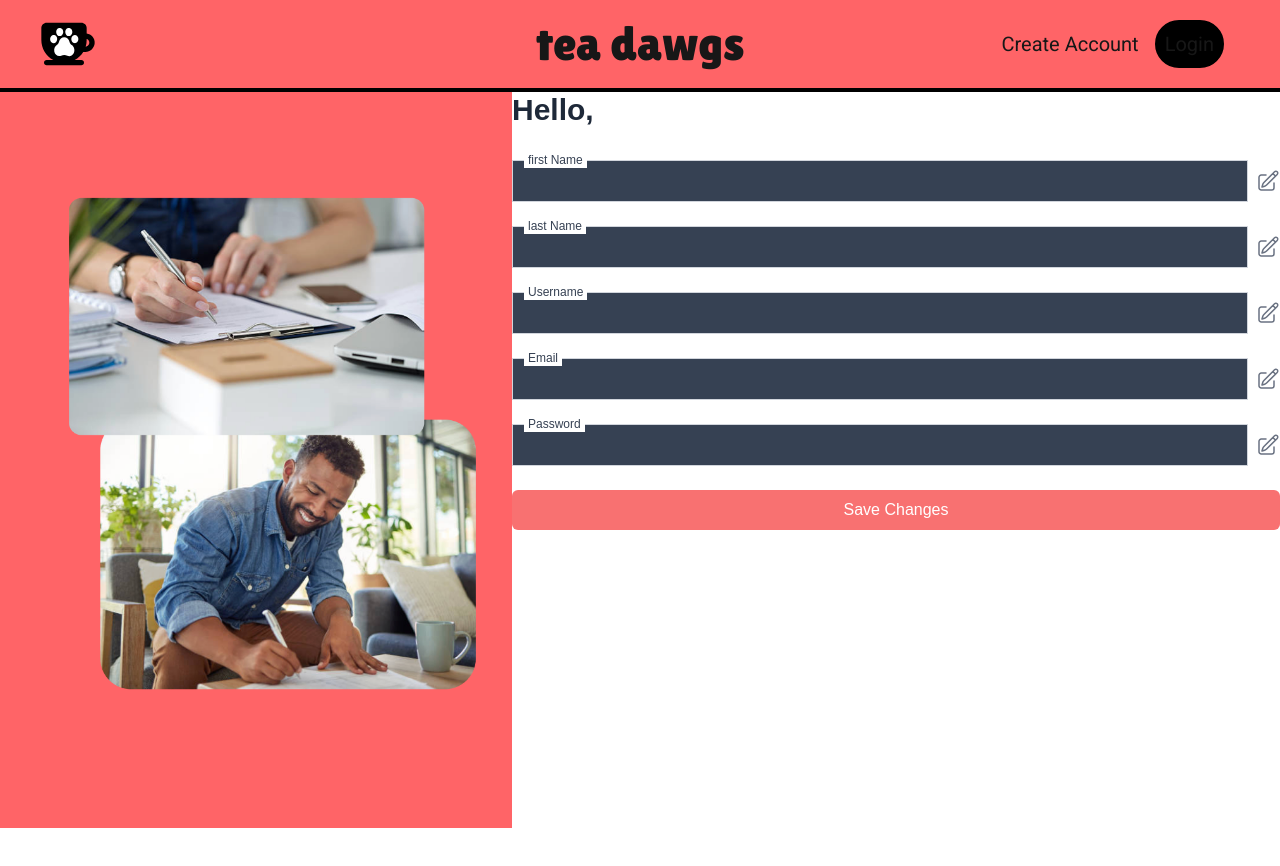
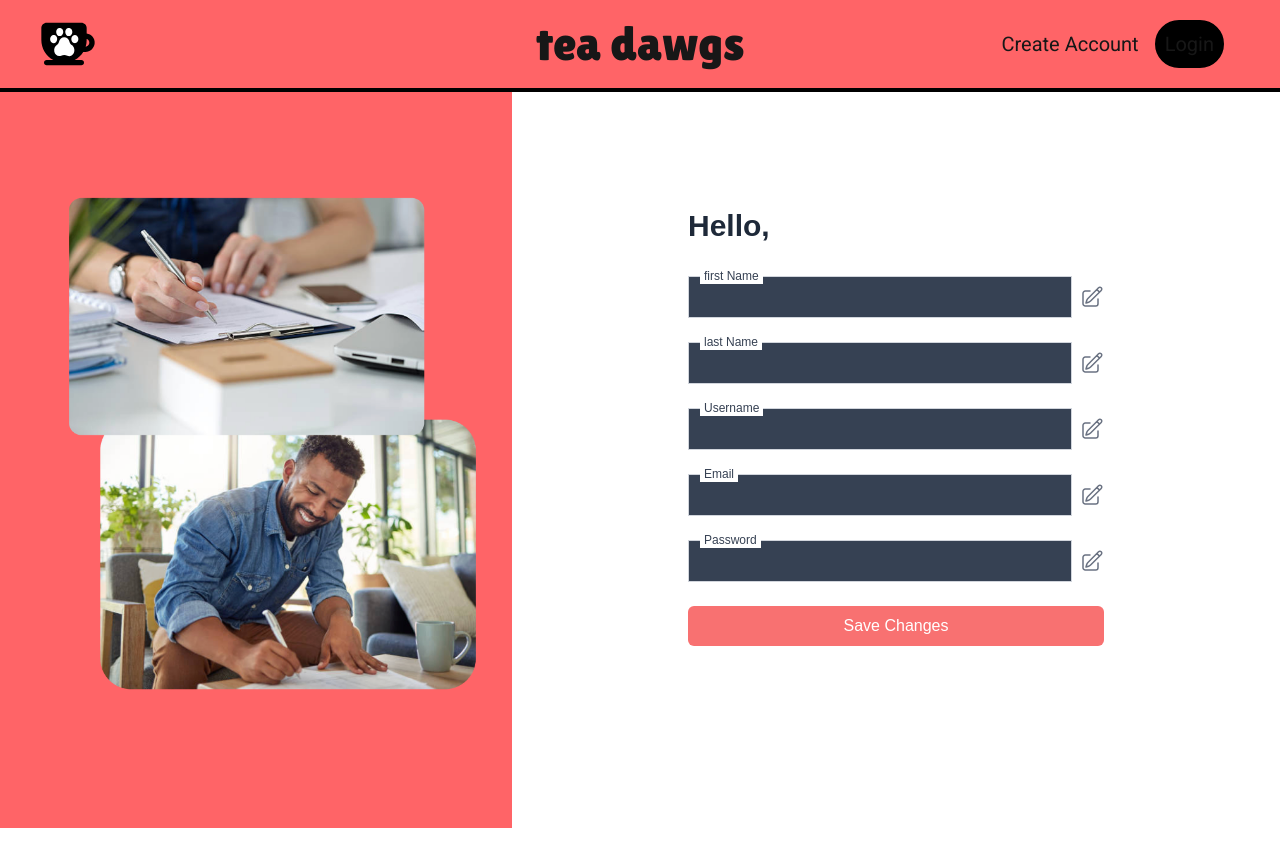
Before and after one commit to Firedynex/Minions-Project, a Next.js app in the folder teadawgs-minions-project/: page /personal-info-page/1 in a window 1280 px wide. Shown: the top 866 px of the page. Built offline with nearby package versions, Linux system fonts and the light colour scheme; no server answers; the database is empty.

Commit message:
fixing personal info page css

```diff
--- a/teadawgs-minions-project/src/app/personal-info-page/[id]/page.tsx
+++ b/teadawgs-minions-project/src/app/personal-info-page/[id]/page.tsx
@@ -92,6 +92,7 @@ export default function PersonalInfoPage() {
                     </div>
                 </div>
                 <div className="w-3/5">
+                    <main className="max-w-md mx-auto mt-[100px] p-4 bg-white">
                         <h1 className="text-3xl font-bold text-gray-800 mb-8">Hello, </h1>
                         <form className="space-y-6">
                             {[
@@ -120,6 +121,7 @@ export default function PersonalInfoPage() {
                             ))}
                             <button type="button" onClick={handleSave} className="w-full bg-[#f87171] text-white py-2 px-4 rounded-md hover:bg-[#d13d3d] transition-colors">Save Changes</button>
                         </form>
+                    </main>
                 </div>
             </div>
         </div>
```
